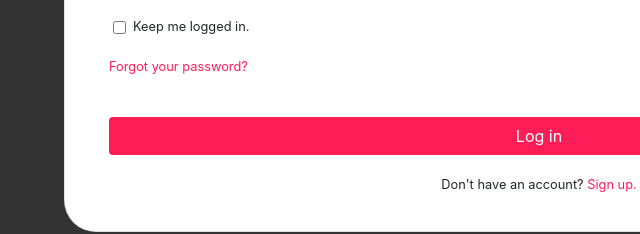
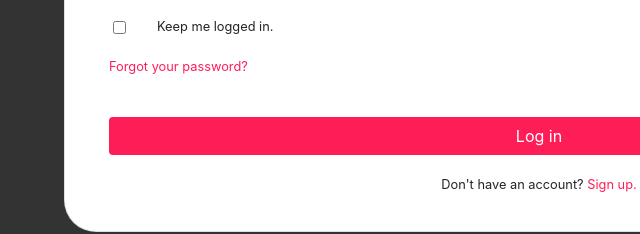
Before and after one commit to wendymunyasi/travel, a plain HTML site: page login.html in a window 1280 px wide. Shown: the part 511-745 px from the top of the page, 101-741 px from the left. Drawn offline with nearby package versions, Linux system fonts and the light colour scheme.

Commit message:
Add margin to checkbox.

```diff
--- a/login.html
+++ b/login.html
@@ -54,7 +54,7 @@
 							<small>
 								<input class="form-check-input ml-1 mt-2" type="checkbox" value="" id="invalidCheck2">
 							</small>
-							<small class="ml-4">
+							<small class="ml-5">
 								Keep me logged in.
 							</small>
 						</p>
```
